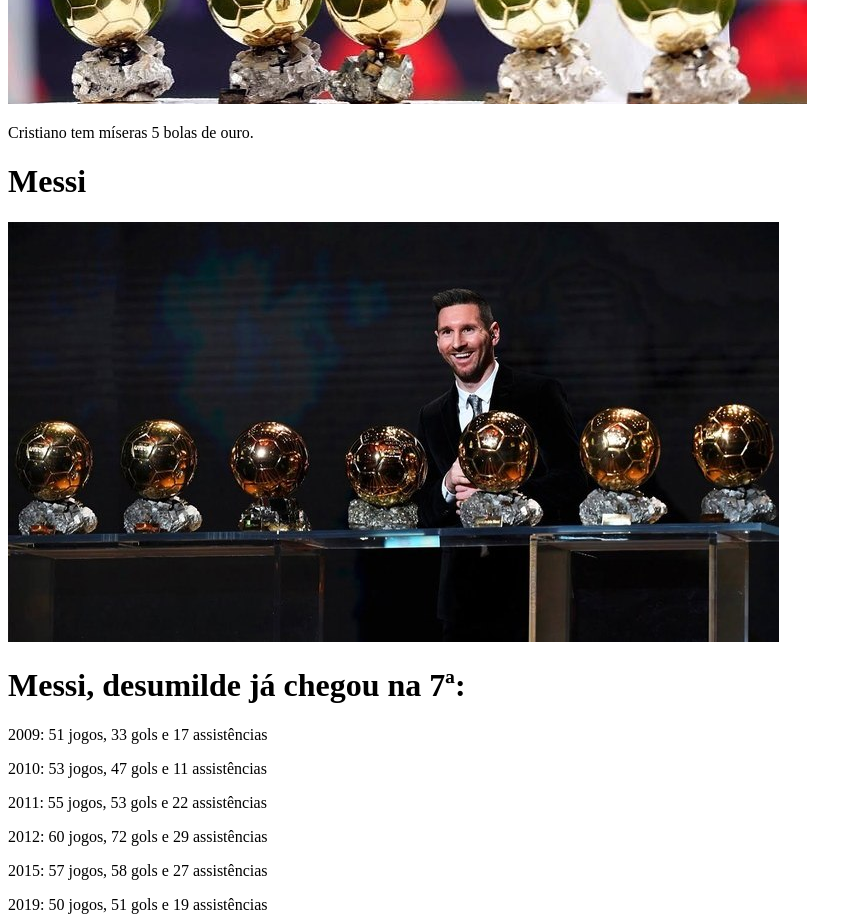
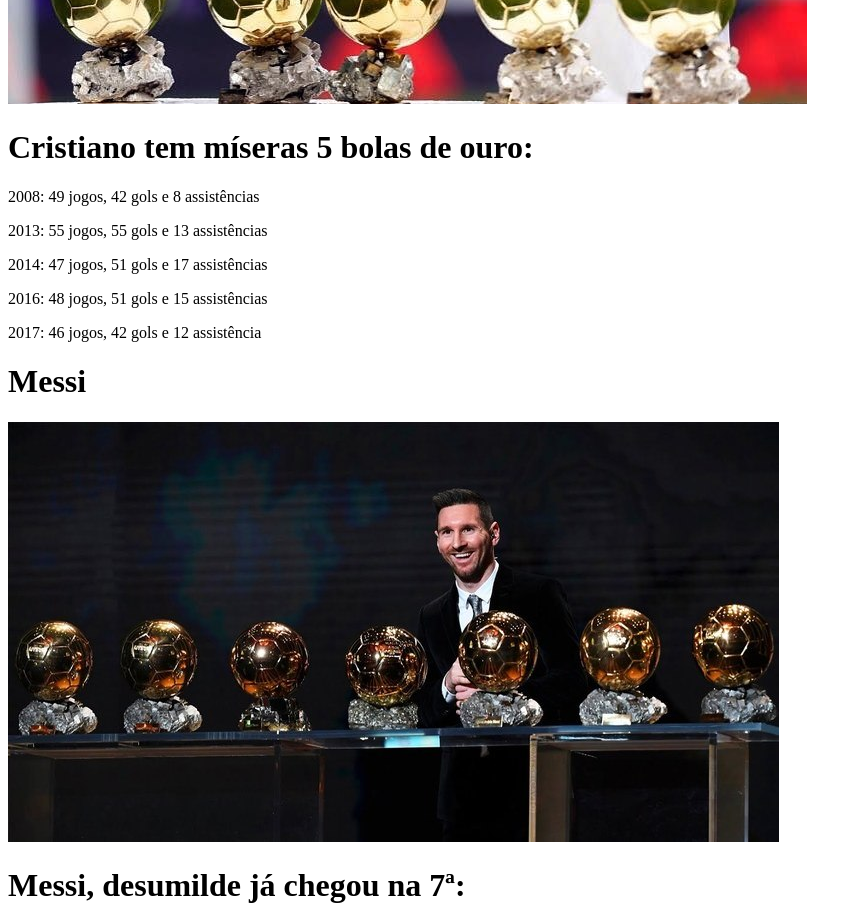
Before and after one commit to WilhianC/auladehtml, a plain HTML site: page index.html in a window 1280 px wide. Shown: the part 1100-2021 px from the top of the page, without its empty margins (0-862 px from the left). Drawn offline with Linux system fonts and the light colour scheme.

Commit message:
Update index.html

```diff
--- a/index.html
+++ b/index.html
@@ -22,7 +22,12 @@
 
 <img src="imagem/img2.jpg" width="799" height="466">
 
-<p> Cristiano tem míseras 5 bolas de ouro.</p>
+<h1> Cristiano tem míseras 5 bolas de ouro: </h1>
+<p>2008: 49 jogos, 42 gols e 8 assistências </p>
+<p>2013: 55 jogos, 55 gols e 13 assistências </p>
+<p>2014: 47 jogos, 51 gols e 17 assistências </p>
+<p>2016: 48 jogos, 51 gols e 15 assistências </p>
+<p> 2017: 46 jogos, 42 gols e 12 assistência </p>
 
 <h1> Messi </h1>
 
```
